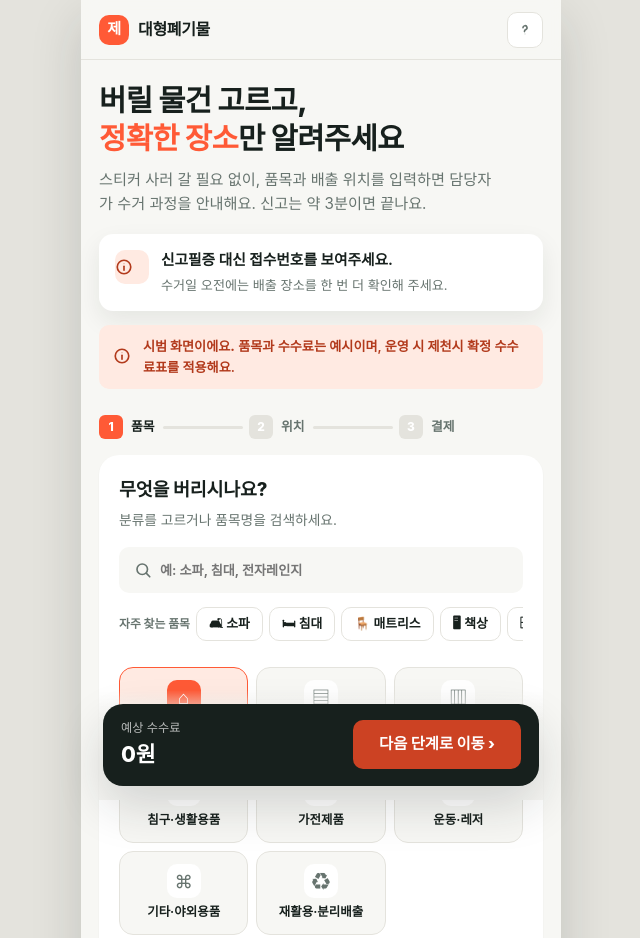
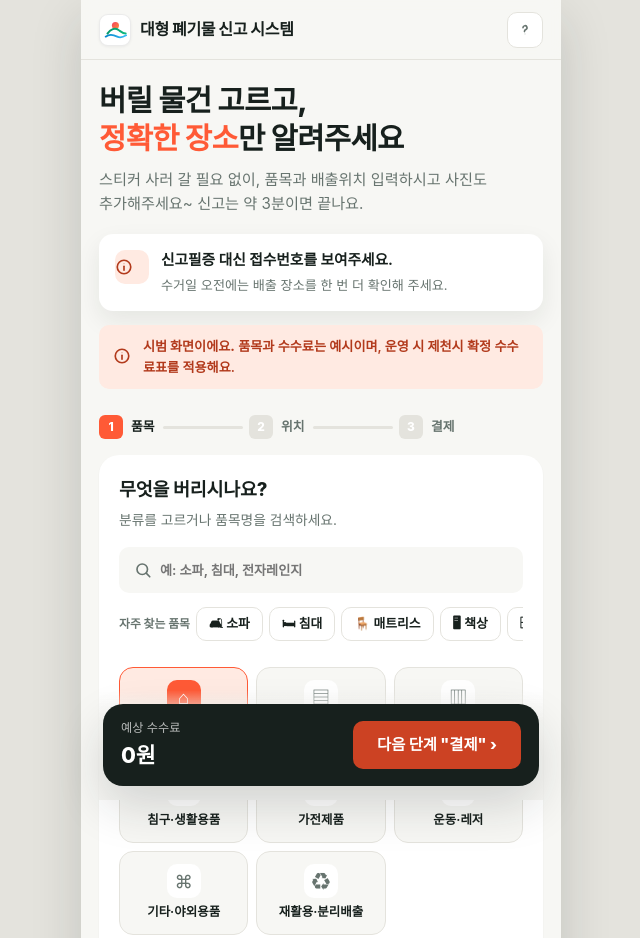
Before and after one commit to ChoiJC79/jecheon-bulky-waste, a website: page index.html in a window 1280 px wide. Shown: the top 938 px of the page, without its empty margins (319-959 px from the left). Drawn offline with nearby package versions, Linux system fonts and the light colour scheme.

Commit message:
design: 사용자 피드백 반영 (제천시 심볼마크, 시스템명 변경, 문구 및 버튼 정렬)

```diff
--- a/app.js
+++ b/app.js
@@ -375,8 +375,8 @@ function goToStep(targetStep) {
 
   const checkoutBtn = $("#checkout-step-btn");
   if (checkoutBtn) {
-    if (targetStep === 1) checkoutBtn.textContent = "다음: 배출 위치 입력 ›";
-    else if (targetStep === 2) checkoutBtn.textContent = "다음: 결제 방법 선택 ›";
+    if (targetStep === 1) checkoutBtn.textContent = '다음 단계 "결제" ›';
+    else if (targetStep === 2) checkoutBtn.textContent = '다음 단계 "결제" ›';
     else {
       const selected = document.querySelector("input[name=payment]:checked");
       updateSubmitButtonText(selected?.value);
--- a/index.html
+++ b/index.html
@@ -12,9 +12,29 @@
     <a class="skip-link" href="#report-form">신고 작성으로 바로가기</a>
     <div class="app-shell">
       <header class="topbar">
-        <a class="brand" href="#top" aria-label="제천시 대형폐기물 배출신고 첫 화면">
-          <span class="brand-mark" aria-hidden="true">제</span>
-          <span>대형폐기물</span>
+        <a class="brand" href="#top" aria-label="제천시 대형 폐기물 신고 시스템 첫 화면">
+          <span class="brand-mark" aria-hidden="true">
+            <svg class="jecheon-symbol" viewBox="0 0 54 50" width="26" height="26" fill="none" aria-hidden="true">
+              <circle cx="28" cy="15" r="8" fill="url(#jc-sun)"/>
+              <path d="M10 33C17 23 27 19 35 25C41 29 45 33 51 33" stroke="url(#jc-mountain)" stroke-width="4.5" stroke-linecap="round"/>
+              <path d="M6 40C14 34 24 36 32 40C38 43 44 42 52 37" stroke="url(#jc-lake)" stroke-width="4" stroke-linecap="round"/>
+              <defs>
+                <linearGradient id="jc-sun" x1="20" y1="7" x2="36" y2="23" gradientUnits="userSpaceOnUse">
+                  <stop offset="0%" stop-color="#f43f5e"/>
+                  <stop offset="100%" stop-color="#fb923c"/>
+                </linearGradient>
+                <linearGradient id="jc-mountain" x1="10" y1="19" x2="51" y2="33" gradientUnits="userSpaceOnUse">
+                  <stop offset="0%" stop-color="#059669"/>
+                  <stop offset="100%" stop-color="#10b981"/>
+                </linearGradient>
+                <linearGradient id="jc-lake" x1="6" y1="34" x2="52" y2="42" gradientUnits="userSpaceOnUse">
+                  <stop offset="0%" stop-color="#0284c7"/>
+                  <stop offset="100%" stop-color="#38bdf8"/>
+                </linearGradient>
+              </defs>
+            </svg>
+          </span>
+          <span>대형 폐기물 신고 시스템</span>
         </a>
         <a class="topbar-help" href="#help" aria-label="도움말">
           <svg class="icon" width="18" height="18" viewBox="0 0 24 24" fill="none" stroke="currentColor" stroke-width="2.2" stroke-linecap="round" stroke-linejoin="round" aria-hidden="true"><path d="M9.3 9a2.7 2.7 0 1 1 3.6 2.5c-1 .4-1.6 1.2-1.6 2.3v.3" /><circle cx="12" cy="17.2" r=".6" fill="currentColor" stroke="none" /></svg>
@@ -24,7 +44,7 @@
       <main id="top">
         <section class="hero" aria-labelledby="intro-title">
           <h1 id="intro-title">버릴 물건 고르고,<br /><em>정확한 장소</em>만 알려주세요</h1>
-          <p class="hero-copy">스티커 사러 갈 필요 없이, 품목과 배출 위치를 입력하면 담당자가 수거 과정을 안내해요. 신고는 약 3분이면 끝나요.</p>
+          <p class="hero-copy">스티커 사러 갈 필요 없이, 품목과 배출위치 입력하시고 사진도 추가해주세요~ 신고는 약 3분이면 끝나요.</p>
 
           <aside class="guide-card">
             <span class="icon" aria-hidden="true">
@@ -190,7 +210,7 @@
                 <p>예상 수수료</p>
                 <strong id="total-fee">0원</strong>
               </div>
-              <button class="button primary" type="button" id="checkout-step-btn">다음 단계로 이동 ›</button>
+              <button class="button primary" type="button" id="checkout-step-btn">다음 단계 "결제" ›</button>
             </div>
           </div>
         </form>
--- a/styles.css
+++ b/styles.css
@@ -78,9 +78,11 @@ h1, h2, h3, p { margin: 0; }
 }
 .brand { display: flex; align-items: center; gap: 9px; color: var(--ink); text-decoration: none; font-weight: 800; letter-spacing: -.02em; }
 .brand-mark {
-  display: grid; place-items: center; width: 30px; height: 30px; border-radius: 10px;
-  color: #fff; background: var(--accent); font-weight: 800; font-size: .95rem;
+  display: grid; place-items: center; width: 32px; height: 32px; border-radius: 9px;
+  background: #ffffff; border: 1px solid rgba(0,0,0,0.08); box-shadow: 0 1px 3px rgba(0,0,0,0.06);
+  flex-shrink: 0;
 }
+.brand-mark svg { display: block; width: 24px; height: 24px; }
 .topbar-help {
   display: grid; place-items: center; width: 36px; height: 36px; border-radius: var(--radius-sm);
   color: var(--muted); background: var(--surface); border: 1px solid var(--line); text-decoration: none;
@@ -240,13 +242,14 @@ input[type="search"], input[type="text"] {
 .no-result { grid-column: 1 / -1; padding: 14px; color: var(--muted); font-size: .85rem; text-align: center; }
 
 .selection-card {
-  display: flex; flex-wrap: wrap; gap: 14px; align-items: flex-end; justify-content: space-between;
+  display: flex; flex-direction: column; gap: 14px;
   margin-top: 14px; padding: 16px; border-radius: var(--radius-md); background: var(--accent-soft);
 }
 .selection-label { margin: 0 0 3px; color: var(--accent-ink); font-size: .78rem; font-weight: 700; letter-spacing: .02em; }
 .selection-card strong { display: block; font-size: 1.05rem; font-weight: 800; }
 .selection-card > div > span { display: block; margin-top: 3px; color: var(--muted); font-size: .8rem; }
-.selection-controls { display: flex; flex-wrap: wrap; gap: 8px; align-items: flex-end; }
+.selection-controls { display: flex; flex-wrap: wrap; gap: 10px; align-items: flex-end; width: 100%; }
+#add-item { margin-left: auto; }
 select {
   min-width: 128px; margin-top: 5px; padding: 10px 12px; border: 1px solid var(--line);
   border-radius: var(--radius-sm); background: var(--surface);
```
Also changed, not shown: staff.html (+24 -1 lines).
